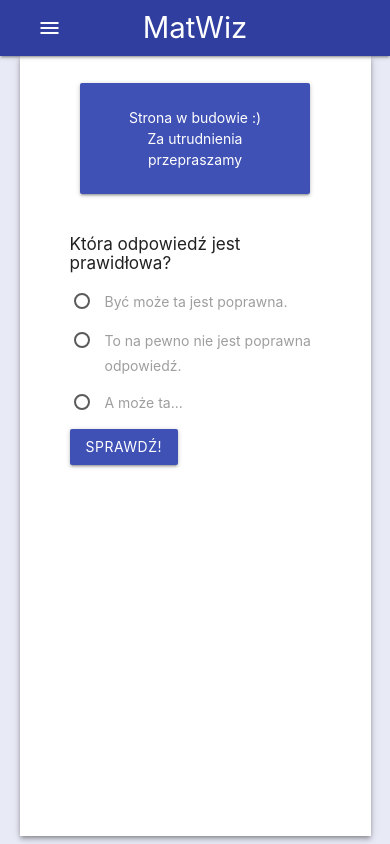
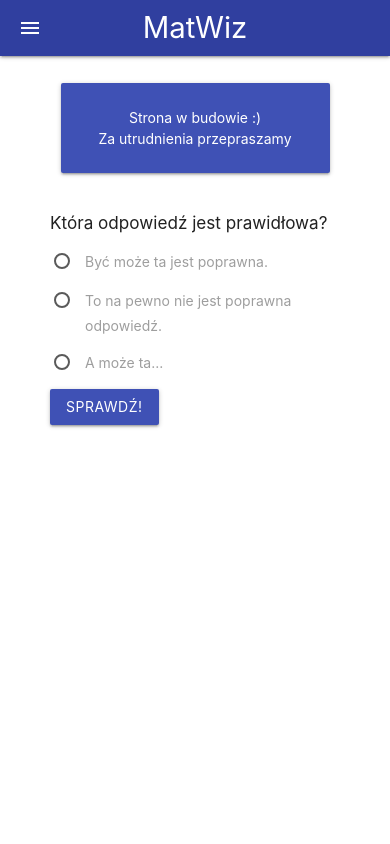
Before and after one commit to pawelduraj/wizualizacje-matematyki, a Flask app: page / in a window 390 px wide. Run offline with Flask 2, Linux system fonts and the light colour scheme.

Commit message:
Fixed mobile responsiveness

```diff
--- a/static/style.css
+++ b/static/style.css
@@ -6,13 +6,24 @@ nav, .card-panel {
     user-select: none;
 }
 
-#content {
-    background-color: #ffffff;
-    height: calc(100vh - 64px);
-    padding: 20px 50px 20px 50px;
+.container {
+    width: 100%;
 }
 
 [type="radio"]:checked + span:after {
     background-color: #3f51b5 !important;
     border: 2px solid #3f51b5 !important;
 }
+
+#content {
+    background-color: #ffffff;
+    height: calc(100vh - 56px);
+    padding: 20px 50px 20px 50px;
+}
+
+@media only screen and (min-width: 601px) {
+
+    #content {
+        height: calc(100vh - 64px);
+    }
+}
```
Also changed, not shown: 1 other file.
